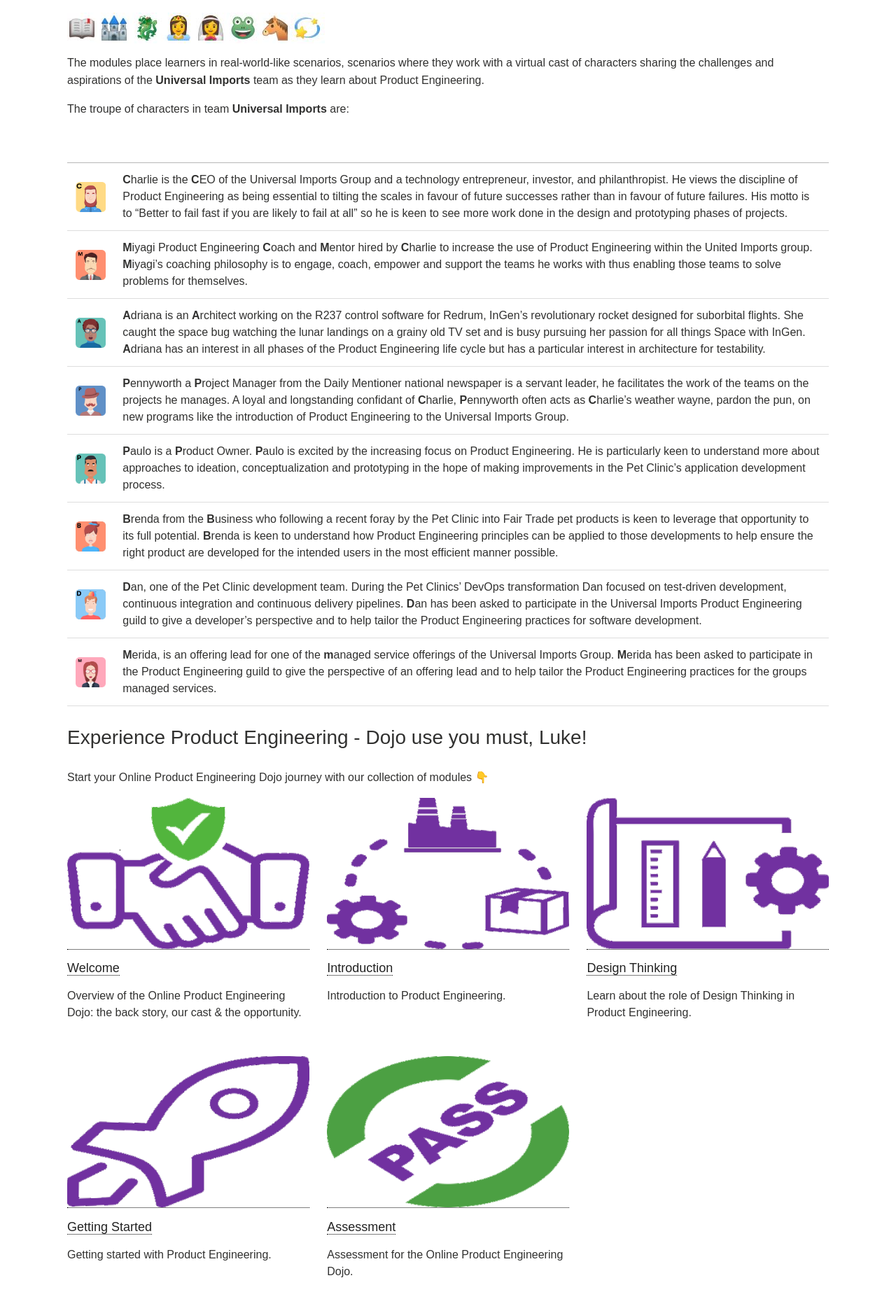
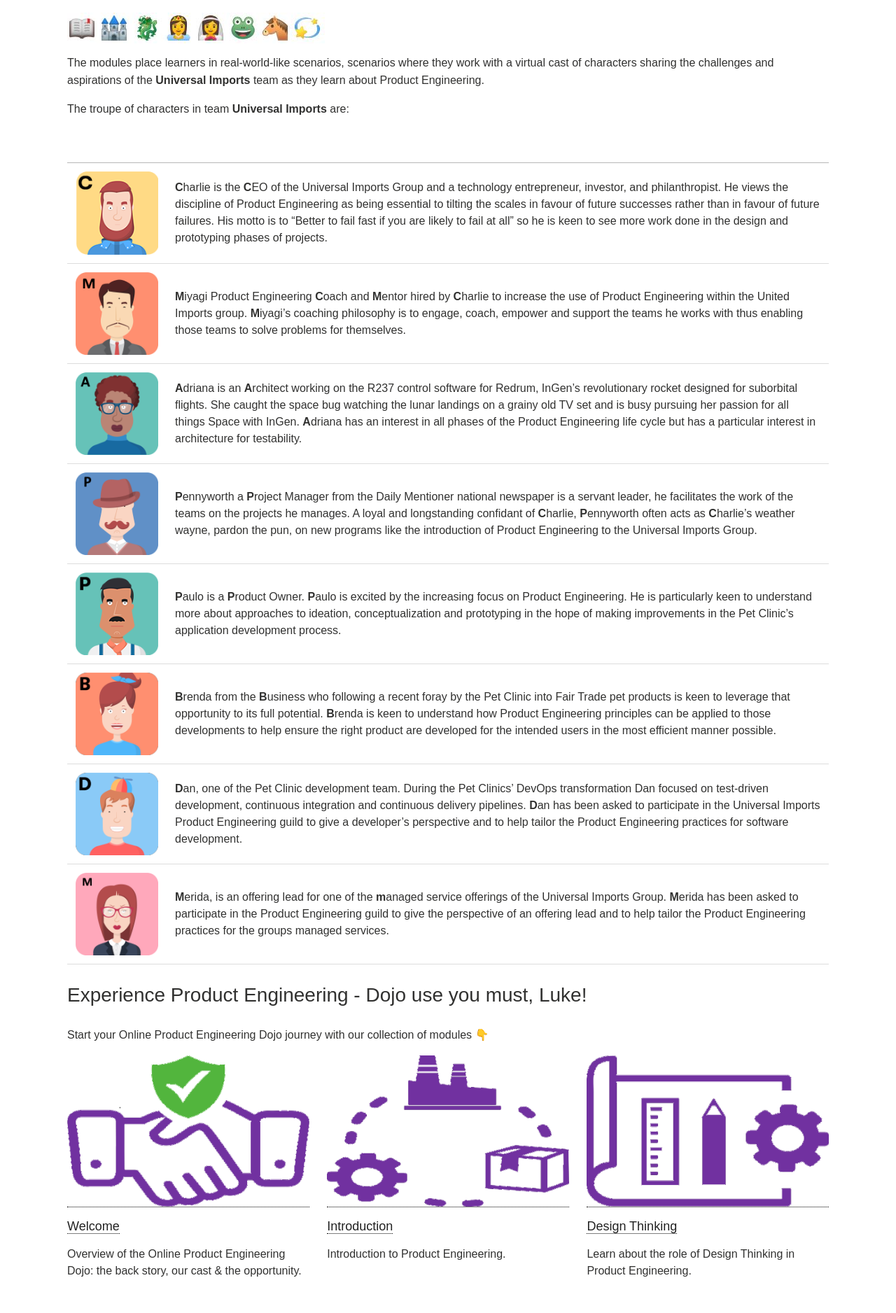
Before and after one commit to dxc-technology/about-pe-dojo, a Jekyll site: the page built from index.md, in a window 1280 px wide. Shown: the part 795-2671 px from the top of the page at 70% size. Built offline with Jekyll 4.4.1, drawn with Linux system fonts in a browser that asks for light colours.

Commit message:
Fixed images

```diff
--- a/index.md
+++ b/index.md
@@ -30,14 +30,14 @@ The troupe of characters in team **Universal Imports** are:
 
 |  |  |
 | - | - |
-| ![Charlie](images/charlie.png) | **C**harlie is the **C**EO of the Universal Imports Group and a technology entrepreneur, investor, and philanthropist. He views the discipline of Product Engineering as being essential to tilting the scales in favour of future successes rather than in favour of future failures. His motto is to "Better to fail fast if you are likely to fail at all" so he is keen to see more work done in the design and prototyping phases of projects. |
-| ![Miyagi](images/miyagi.png) | **M**iyagi Product Engineering **C**oach and **M**entor hired by **C**harlie to increase the use of Product Engineering within the United Imports group. **M**iyagi's coaching philosophy is to engage, coach, empower and support the teams he works with thus enabling those teams to solve problems for themselves. |
-| ![Adriana](images/adriana.png) | **A**driana is an **A**rchitect working on the R237 control software for Redrum, InGen's revolutionary rocket designed for suborbital flights. She caught the space bug watching the lunar landings on a grainy old TV set and is busy pursuing her passion for all things Space with InGen. **A**driana has an interest in all phases of the Product Engineering life cycle but has a particular interest in architecture for testability. |
-| ![Pennyworth](images/pennyworth.png) | **P**ennyworth a **P**roject Manager from the Daily Mentioner national newspaper is a servant leader, he facilitates the work of the teams on the projects he manages. A loyal and longstanding confidant of **C**harlie, **P**ennyworth often acts as **C**harlie's weather wayne, pardon the pun, on new programs like the introduction of Product Engineering to the Universal Imports Group. |
-| ![Paulo](images/paulo.png) | **P**aulo is a **P**roduct Owner. **P**aulo is excited by the increasing focus on Product Engineering. He is particularly keen to understand more about approaches to ideation, conceptualization and prototyping in the hope of making improvements in the Pet Clinic's application development process. |
-| ![Brenda](images/brenda.png) | **B**renda from the **B**usiness who following a recent foray by the Pet Clinic into Fair Trade pet products is keen to leverage that opportunity to its full potential. **B**renda is keen to understand how Product Engineering principles can be applied to those developments to help ensure the right product are developed for the intended users in the most efficient manner possible. |
-| ![Dan](images/dan.png) | **D**an, one of the Pet Clinic development team. During the Pet Clinics' DevOps transformation Dan focused on test-driven development, continuous integration and continuous delivery pipelines. **D**an has been asked to participate in the Universal Imports Product Engineering guild to give a developer's perspective and to help tailor the Product Engineering practices for software development. |
-| ![Merida](images/merida.png) | **M**erida, is an offering lead for one of the **m**anaged service offerings of the Universal Imports Group. **M**erida has been asked to participate in the Product Engineering guild to give the perspective of an offering lead and to help tailor the Product Engineering practices for the groups managed services. |
+| <img src="images/charlie.png" width="400"/> | **C**harlie is the **C**EO of the Universal Imports Group and a technology entrepreneur, investor, and philanthropist. He views the discipline of Product Engineering as being essential to tilting the scales in favour of future successes rather than in favour of future failures. His motto is to "Better to fail fast if you are likely to fail at all" so he is keen to see more work done in the design and prototyping phases of projects. |
+| <img src="images/miyagi.png" width="400"/> | **M**iyagi Product Engineering **C**oach and **M**entor hired by **C**harlie to increase the use of Product Engineering within the United Imports group. **M**iyagi's coaching philosophy is to engage, coach, empower and support the teams he works with thus enabling those teams to solve problems for themselves. |
+| <img src="images/adriana.png" width="400"/> | **A**driana is an **A**rchitect working on the R237 control software for Redrum, InGen's revolutionary rocket designed for suborbital flights. She caught the space bug watching the lunar landings on a grainy old TV set and is busy pursuing her passion for all things Space with InGen. **A**driana has an interest in all phases of the Product Engineering life cycle but has a particular interest in architecture for testability. |
+| <img src="images/pennyworth.png" width="400"/> | **P**ennyworth a **P**roject Manager from the Daily Mentioner national newspaper is a servant leader, he facilitates the work of the teams on the projects he manages. A loyal and longstanding confidant of **C**harlie, **P**ennyworth often acts as **C**harlie's weather wayne, pardon the pun, on new programs like the introduction of Product Engineering to the Universal Imports Group. |
+| <img src="images/paulo.png" width="400"/> | **P**aulo is a **P**roduct Owner. **P**aulo is excited by the increasing focus on Product Engineering. He is particularly keen to understand more about approaches to ideation, conceptualization and prototyping in the hope of making improvements in the Pet Clinic's application development process. |
+| <img src="images/brenda.png" width="400"/> | **B**renda from the **B**usiness who following a recent foray by the Pet Clinic into Fair Trade pet products is keen to leverage that opportunity to its full potential. **B**renda is keen to understand how Product Engineering principles can be applied to those developments to help ensure the right product are developed for the intended users in the most efficient manner possible. |
+| <img src="images/dan.png" width="400"/> | **D**an, one of the Pet Clinic development team. During the Pet Clinics' DevOps transformation Dan focused on test-driven development, continuous integration and continuous delivery pipelines. **D**an has been asked to participate in the Universal Imports Product Engineering guild to give a developer's perspective and to help tailor the Product Engineering practices for software development. |
+| <img src="images/merida.png" width="400"/> | **M**erida, is an offering lead for one of the **m**anaged service offerings of the Universal Imports Group. **M**erida has been asked to participate in the Product Engineering guild to give the perspective of an offering lead and to help tailor the Product Engineering practices for the groups managed services. |
 
 ## Experience Product Engineering - Dojo use you must, Luke!
 
```
